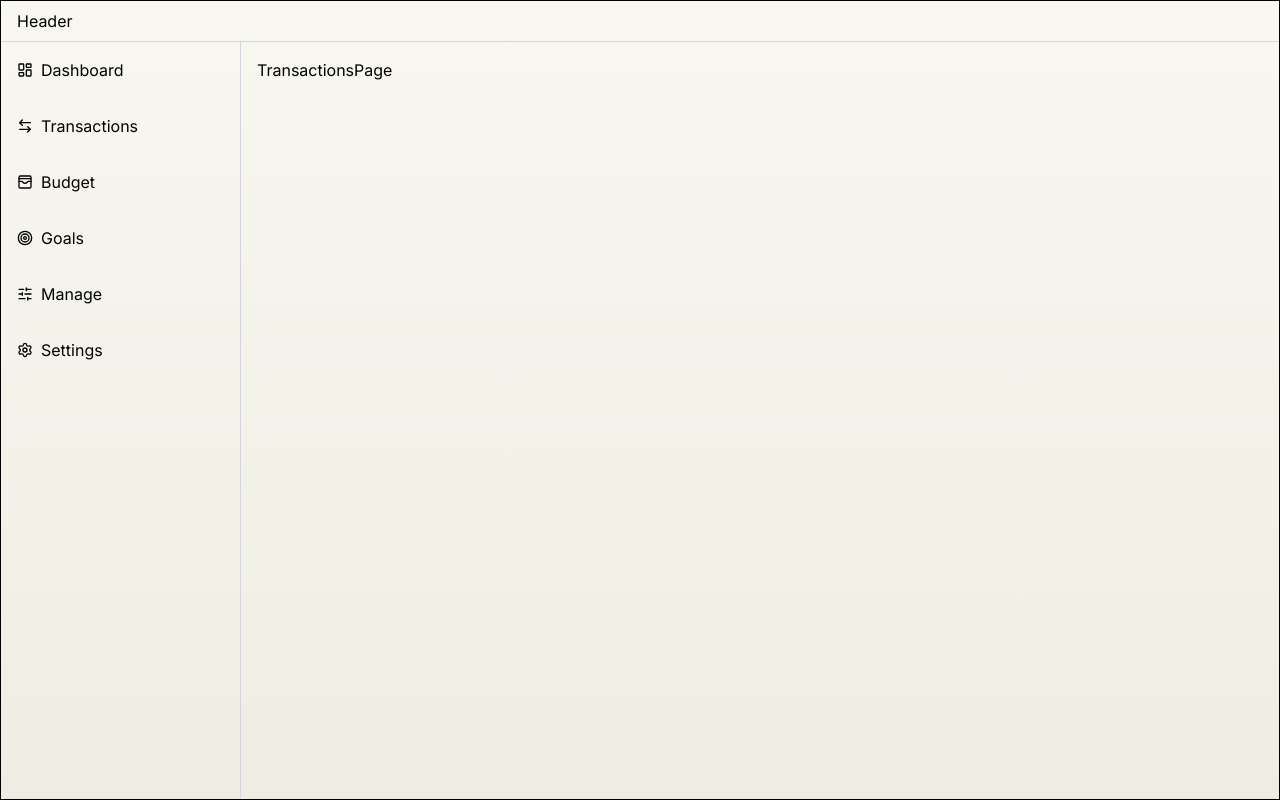
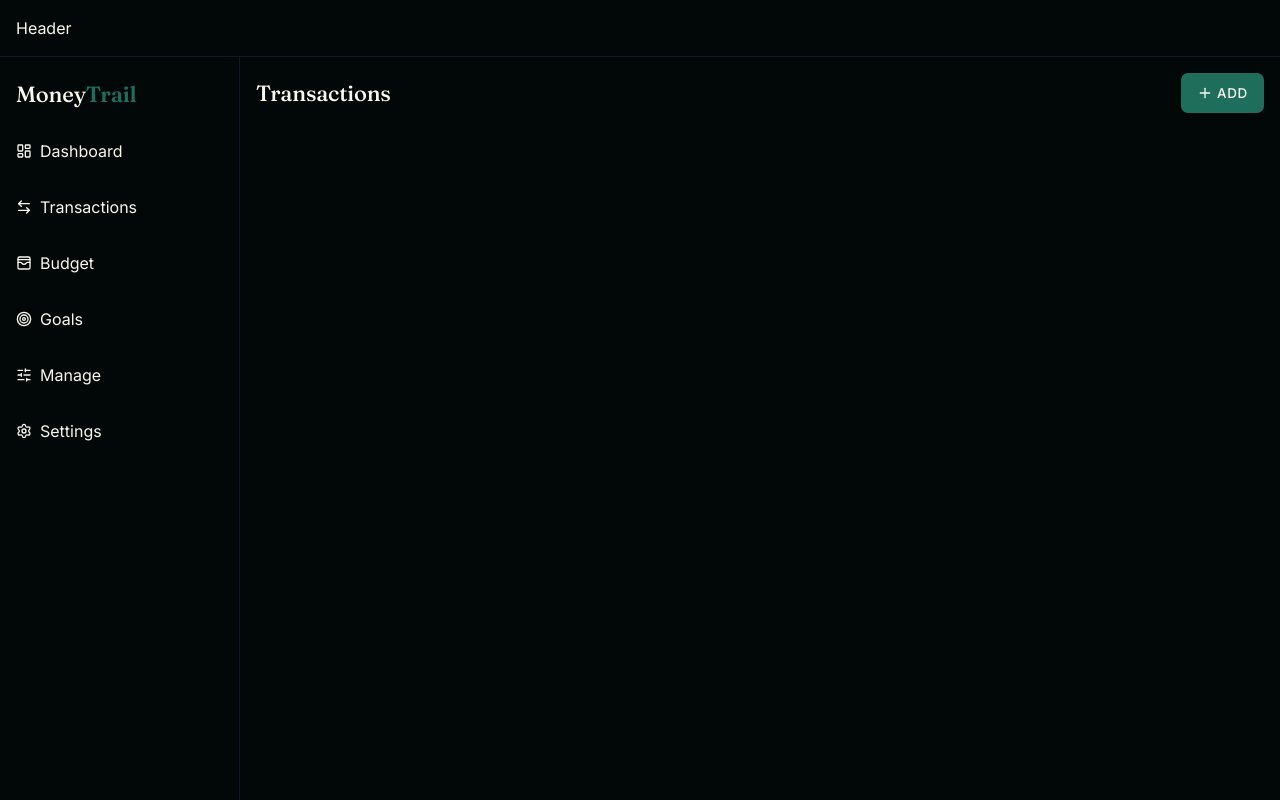
Before and after one commit to mohit-vb/moneytrail, a React (Vite) app: page /transactions in a window 1280 px wide. Built offline with nearby package versions, Linux system fonts and the light colour scheme.

Commit message:
style : style app layout

```diff
--- a/src/app/AppLayout.tsx
+++ b/src/app/AppLayout.tsx
@@ -3,8 +3,8 @@ import { Header, Sidebar } from "../components";
 
 export default function AppLayout() {
   return (
-    <div className="min-h-screen">
-      <div className="max-w-350 mx-auto grid h-screen grid-cols-[240px_1fr] grid-rows-[auto_1fr] border bg-gradient-hero">
+    <div className="min-h-screen ">
+      <div className="max-w-350 mx-auto grid h-screen grid-cols-[240px_1fr] grid-rows-[auto_1fr] bg-ink text-surface">
         <Header />
         <Sidebar />
         <main className="p-4">
--- a/src/components/Header.tsx
+++ b/src/components/Header.tsx
@@ -1,6 +1,6 @@
 export default function Header() {
   return (
-    <header className="col-span-2 px-4 py-2 border-b border-b-gray-300">
+    <header className="col-span-2 p-4 border-b border-b-gray-900">
       Header
     </header>
   );
--- a/src/components/Sidebar.tsx
+++ b/src/components/Sidebar.tsx
@@ -3,10 +3,13 @@ import { sidebarMenu } from "../constants";
 
 export default function Sidebar() {
   return (
-    <aside className="w-60 h-full flex flex-col gap-8 p-4 border-r border-r-gray-300">
+    <aside className="w-60 h-full flex flex-col gap-8 px-4 py-6 border-r border-r-gray-900  ">
+      <h1>
+        Money<span className="text-accent font-semibold">Trail</span>
+      </h1>
       {sidebarMenu.map(({ to, navTitle, icon: Icon }) => (
         <NavLink to={to} key={navTitle} className="flex items-center gap-2">
-          <Icon className="w-4" />
+          <Icon className="size-4" />
           <span> {navTitle}</span>
         </NavLink>
       ))}
--- a/src/index.css
+++ b/src/index.css
@@ -5,7 +5,8 @@
 
 @theme {
   /* Colors */
-  --color-ink: #1a1913;
+  /* --color-ink: #1a1913; */
+  --color-ink: #020807;
   --color-ink-soft: #3a392f;
   --color-paper: #efede3;
   --color-surface: #f8f7f0;
@@ -116,3 +117,55 @@
   --transition-duration-base: 200ms;
   --transition-duration-slow: 400ms;
 }
+
+h1 {
+  font-family: var(--font-display);
+  font-weight: 500;
+  font-size: 1.375rem;
+  line-height: 1.2;
+  letter-spacing: -0.01em;
+}
+
+h2 {
+  font-family: var(--font-body);
+  font-weight: 600;
+  font-size: 0.875rem;
+  line-height: 1.3;
+}
+
+h3 {
+  font-family: var(--font-body);
+  font-weight: 600;
+  font-size: 0.84rem;
+  line-height: 1.3;
+}
+
+p {
+  font-family: var(--font-body);
+  font-weight: 400;
+  font-size: 0.875rem;
+  line-height: 1.5;
+}
+
+span.meta {
+  font-size: 0.72rem;
+  color: var(--muted);
+}
+
+button {
+  font-family: var(--font-body);
+  font-weight: 500;
+  font-size: 0.84rem;
+}
+
+.balance {
+  font-family: var(--font-display);
+  font-weight: 500;
+  font-size: 3.25rem;
+  line-height: 1;
+  letter-spacing: -0.02em;
+}
+
+.num {
+  font-variant-numeric: tabular-nums;
+}
--- a/src/pages/TransactionsPage.tsx
+++ b/src/pages/TransactionsPage.tsx
@@ -1,3 +1,16 @@
+import { Button } from "../ui";
+import { Plus } from "lucide-react";
+
 export default function TransactionsPage() {
-  return <div>TransactionsPage</div>;
+  return (
+    <div>
+      <header className="flex items-center justify-between">
+        <h1>Transactions</h1>
+        <Button>
+          <Plus className="size-4" />
+          <span>Add</span>
+        </Button>
+      </header>
+    </div>
+  );
 }
```
